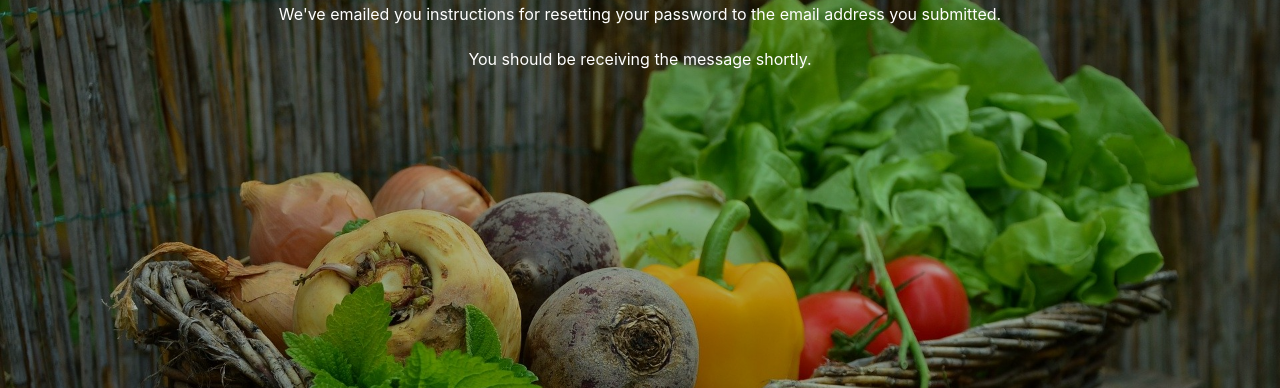
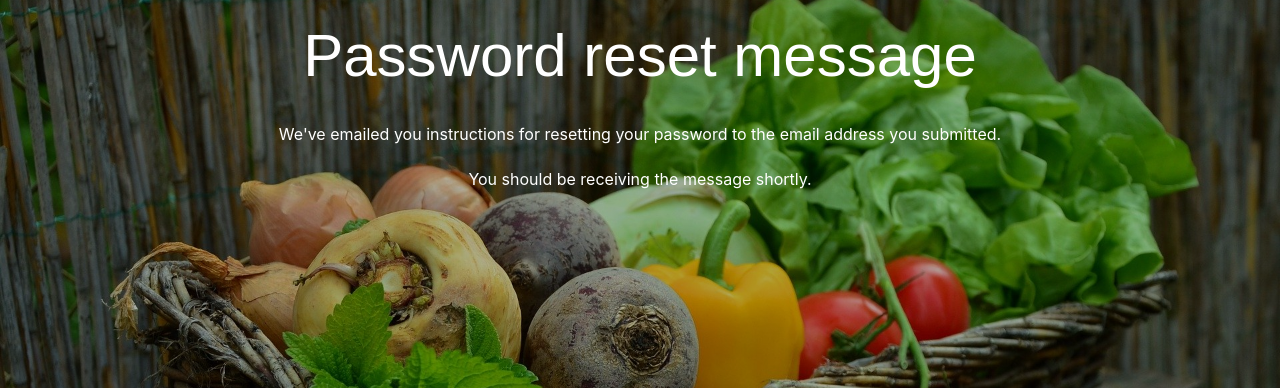
Before and after one commit to digitalstuart/kerry-online-farmers-market, a Django app: a page that uses templates/registration/password_reset_done.html in a window 1280 px wide. Shown: the part 62-450 px from the top of the page. Run offline with Django 3.2, Linux system fonts and the light colour scheme; some libraries are stand-ins or nearby versions; some web fonts are replaced.

Commit message:
Added headings plus some basic formatting for all password reset pages

```diff
--- a/static/css/custom.css
+++ b/static/css/custom.css
@@ -178,6 +178,10 @@ caption p {
     padding-bottom: 16px;
 }
 
+.password-pages {
+    padding-top: 20px;
+}
+
 /* MEDIA QUERIES */
 
 @media only screen and (max-width: 768px) {
--- a/templates/registration/password_reset_complete.html
+++ b/templates/registration/password_reset_complete.html
@@ -1,5 +1,6 @@
 {% extends 'second_base.html' %}
 
 {% block content %}
-<p>Your password has been successfully reset.</p>
+<h1 class="section-heading">Password reset confirmation</h1>
+<p class="password-pages">Your password has been successfully reset.</p>
 {% endblock %}
--- a/templates/registration/password_reset_confirm.html
+++ b/templates/registration/password_reset_confirm.html
@@ -2,7 +2,8 @@
 
 {% block content %}
     {% if validlink %}
-        <p>Please use this form to reset your password</p>
+        <h1 class="section-heading">Password reset form</h1>
+        <p class="password-pages">Please use this form to reset your password</p>
         <form action="" method="post" class="accountform">
             <div style="display:none">
                 <input type="hidden" value="{{ csrf_token }}" name="csrfmiddlewaretoken">
--- a/templates/registration/password_reset_done.html
+++ b/templates/registration/password_reset_done.html
@@ -1,6 +1,7 @@
 {% extends 'second_base.html' %}
 
 {% block content %}
-<p>We've emailed you instructions for resetting your password to the email address you submitted.</p>
+<h1 class="section-heading">Password reset message</h1>
+<p class="password-pages">We've emailed you instructions for resetting your password to the email address you submitted.</p>
 <p>You should be receiving the message shortly.</p>
 {% endblock %}
--- a/templates/registration/password_reset_form.html
+++ b/templates/registration/password_reset_form.html
@@ -2,7 +2,7 @@
 
 
 {% block content %}
-
+<h1 class="section-heading">Password reset</h1>
 <form method="post" class="accountform">
     <p>Please specify your email address to receive instructions for resetting it.</p>
     <br>
@@ -10,6 +10,6 @@
         <input type="hidden" value="{{ csrf_token }}" name="csrfmiddlewaretoken">
     </div>
      {{ form.email.errors }}
-    <p><label for="id_email" class="control-label required-field">Email address:</label> {{ form.email }} <input type="submit" value="Reset password" /></p>
+    <p><label for="id_email" class="control-label required-field">Email address:</label> {{ form.email }} <input class="btn btn-primary" type="submit" value="Reset password" /></p>
 </form>
 {% endblock %}
```
